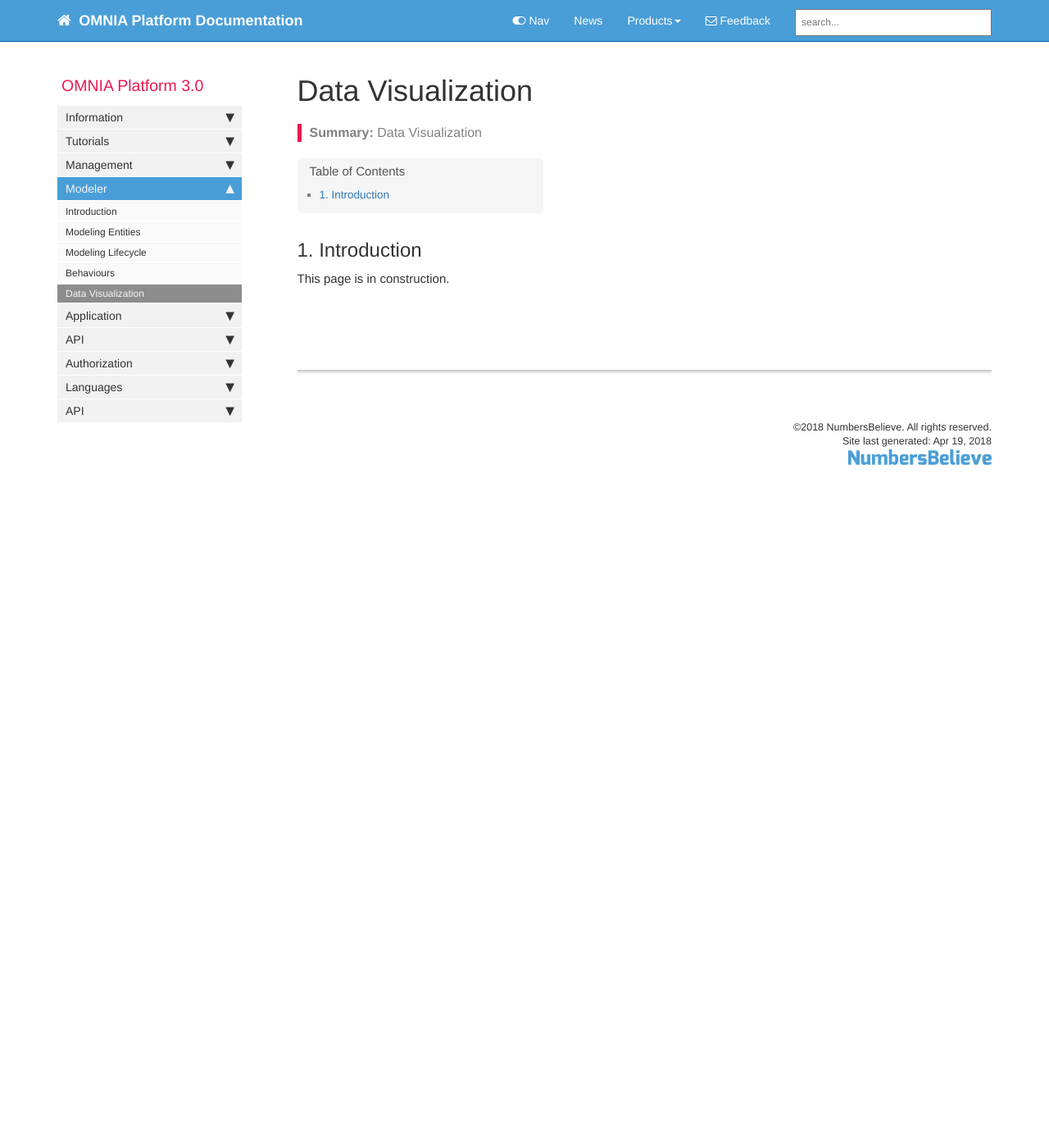
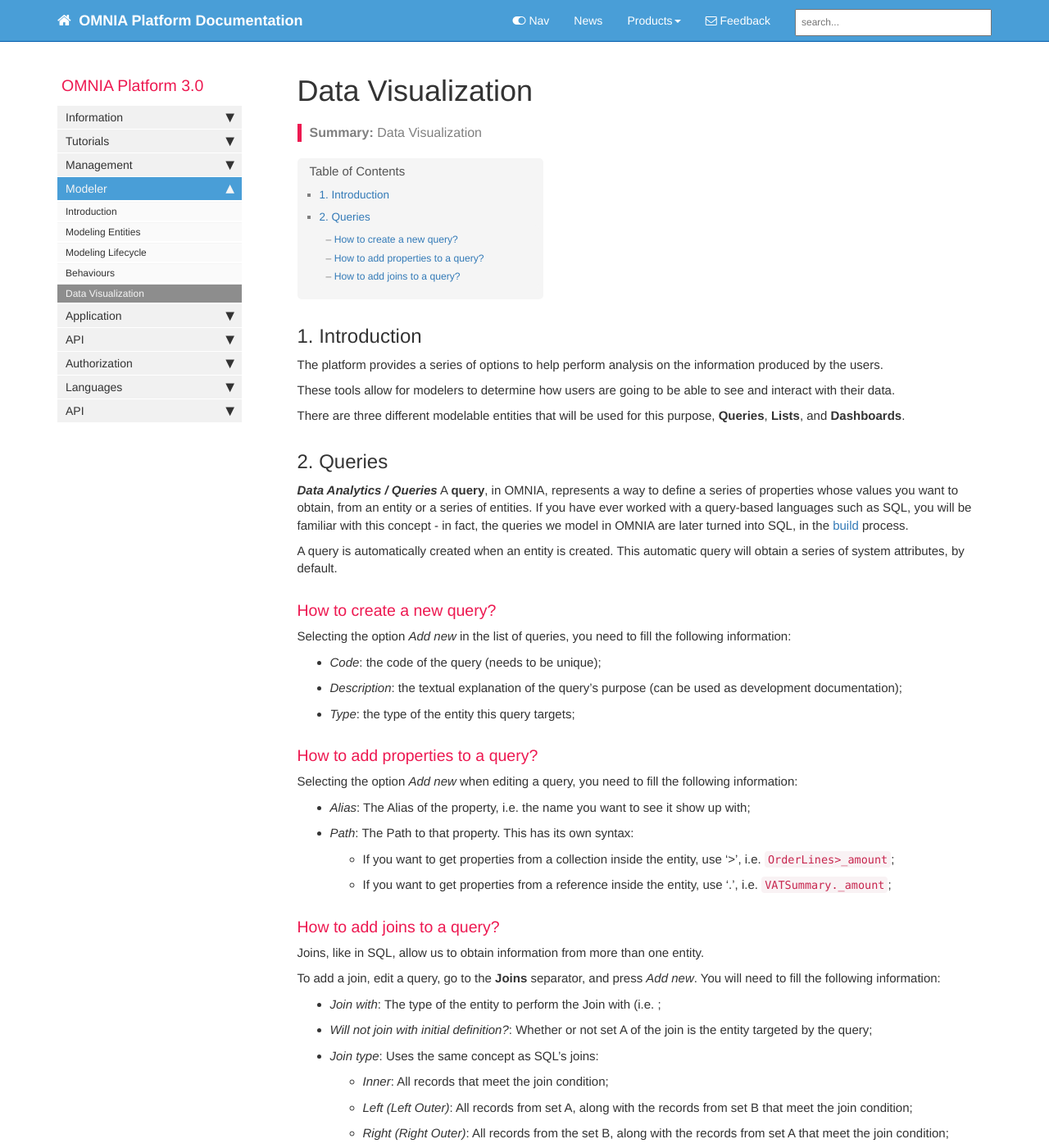
Before and after one commit to daniel8lopes/omnia3, a Jekyll site: the page built from docs/pages/omnia3/Modeler/omnia3_modeler_datavisualization.md, in a window 1280 px wide and 1400 px high. Shown: the whole window at 82% size. Built offline with Jekyll 4.4.1, drawn with Linux system fonts in a browser that asks for light colours; nearby versions of some CDN libraries; comment, search, counter and statistics services are not loaded; some of the changed text lies outside the part shown.

Commit message:
Add data visualisation documentation

````diff
--- a/docs/pages/omnia3/Modeler/omnia3_modeler_datavisualization.md
+++ b/docs/pages/omnia3/Modeler/omnia3_modeler_datavisualization.md
@@ -10,4 +10,43 @@ folder: omnia3
 
 ## 1. Introduction
 
-This page is in construction.
+The platform provides a series of options to help perform analysis on the information produced by the users.
+
+These tools allow for modelers to determine how users are going to be able to see and interact with their data.
+
+There are three different modelable entities that will be used for this purpose, **Queries**, **Lists**, and **Dashboards**.
+
+## 2. Queries
+__*Data Analytics / Queries*__
+A **query**, in OMNIA, represents a way to define a series of properties whose values you want to obtain, from an entity or a series of entities. If you have ever worked with a query-based languages such as SQL, you will be familiar with this concept - in fact, the queries we model in OMNIA are later turned into SQL, in the [build](omnia3_modeler_lifecycle) process.
+
+A query is automatically created when an entity is created. This automatic query will obtain a series of system attributes, by default.
+
+### How to create a new query?
+Selecting the option _Add new_ in the list of queries, you need to fill the following information:
+* _Code_: the code of the query (needs to be unique);
+* _Description_: the textual explanation of the query's purpose (can be used as development documentation);
+* _Type_: the type of the entity this query targets;
+
+### How to add properties to a query?
+Selecting the option _Add new_ when editing a query, you need to fill the following information:
+* _Alias_: The Alias of the property, i.e. the name you want to see it show up with;
+* _Path_: The Path to that property. This has its own syntax:
+    - If you want to get properties from a collection inside the entity, use '>', i.e. ```OrderLines>_amount```;
+    - If you want to get properties from a reference inside the entity, use '.', i.e. ```VATSummary._amount```;
+
+### How to add joins to a query?
+Joins, like in SQL, allow us to obtain information from more than one entity.
+
+To add a join, edit a query, go to the **Joins** separator, and press _Add new_. You will need to fill the following information:
+* _Join with_: The type of the entity to perform the Join with (i.e. ;
+* _Will not join with initial definition?_: Whether or not set A of the join is the entity targeted by the query;
+* _Join type_: Uses the same concept as SQL's joins:
+    - _Inner_: All records that meet the join condition;
+    - _Left (Left Outer)_: All records from set A, along with the records from set B that meet the join condition;
+    - _Right (Right Outer)_: All records from the set B, along with the records from set A that meet the join condition;
+    - _Full (Full Outer)_: All records from both sets;
+    - _Cross_: multiplies the entries of set A by set B;
+* _Expression_:
+    - _Inner path_: Condition of the join for the inner path;
+    - _Outer path_: Condition of the join for the outer path;
````
